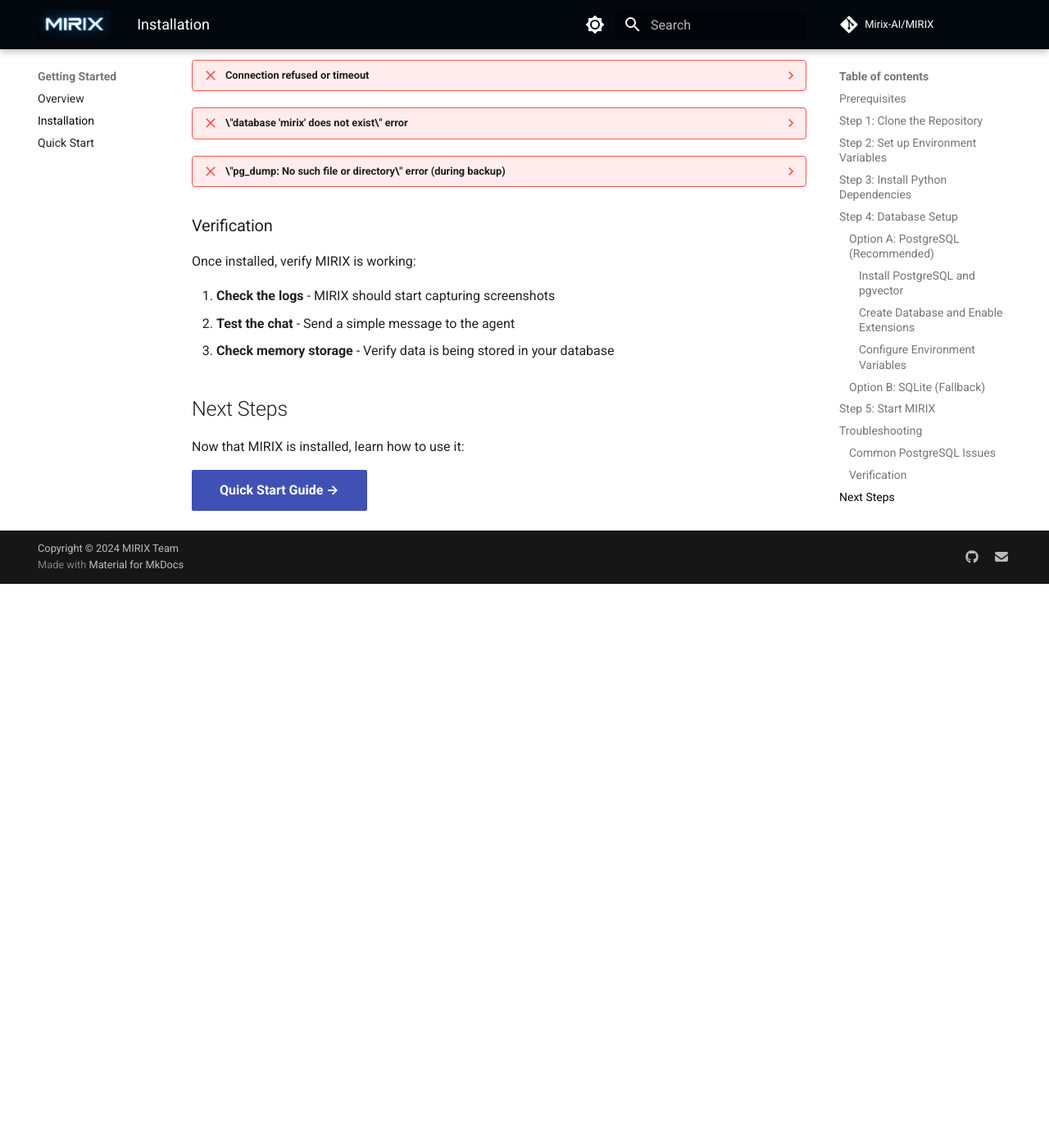
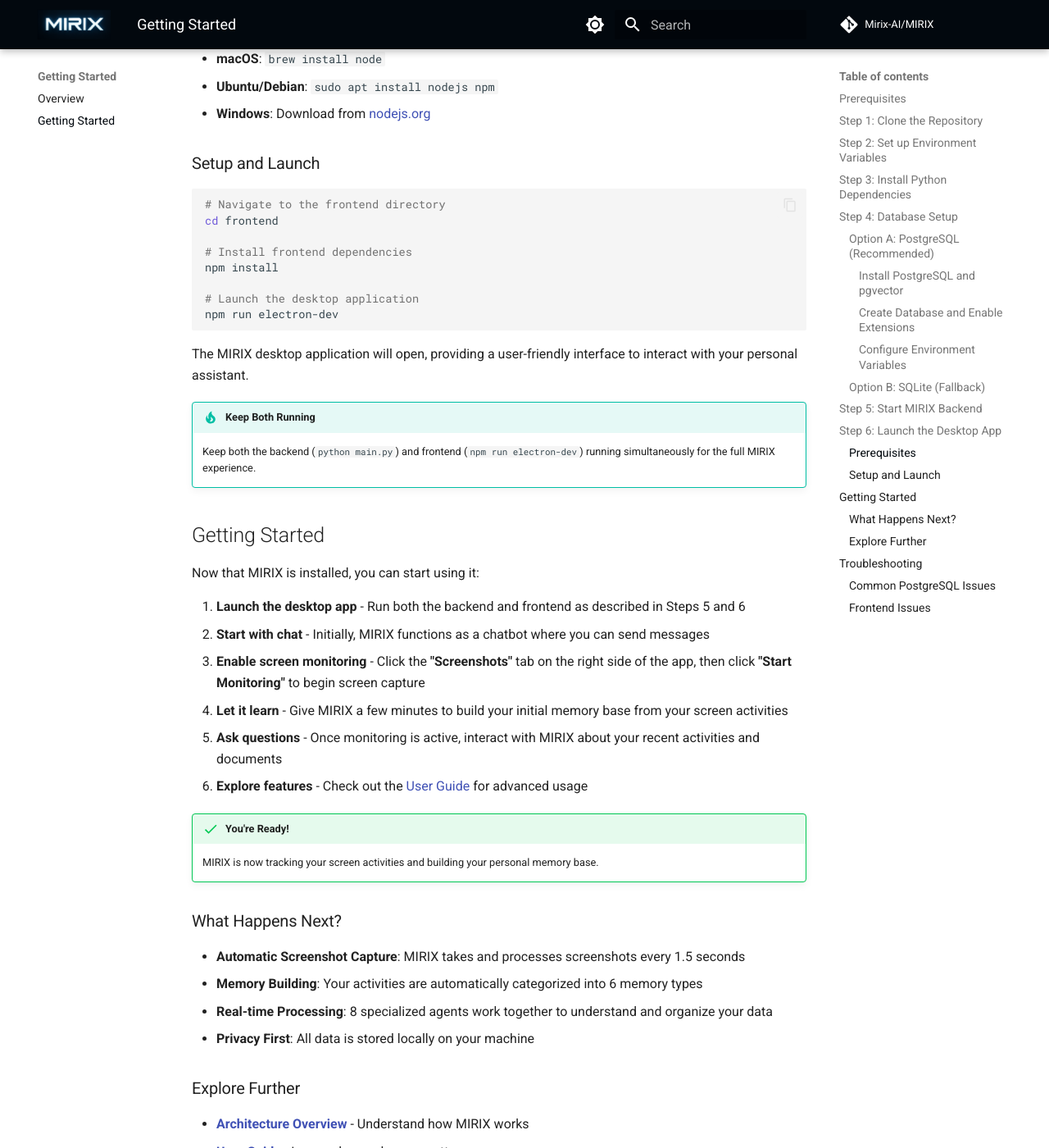
Before and after one commit to Mirix-AI/MIRIX-docs, an MkDocs documentation site: the page built from docs/getting-started/installation.md, in a window 1280 px wide and 1400 px high, scrolled down 2712 px. Shown: the whole window at 82% size. Built offline with MkDocs 1.6.1 and Material for MkDocs 9.7.7, drawn with Linux system fonts in a browser that asks for light colours; comment, search, counter and statistics services are not loaded; before the commit the page ends 3424 px from its top, so only the background shows below that; some of the changed text lies outside the part shown.

````diff
--- a/docs/getting-started/installation.md
+++ b/docs/getting-started/installation.md
@@ -1,10 +1,11 @@
-# Installation
+# Installation & Getting Started
 
-This guide will walk you through setting up MIRIX on your system with PostgreSQL for optimal performance.
+This guide will walk you through setting up MIRIX on your system and getting started with your first use.
 
 ## Prerequisites
 
 - **Python 3.11** or later
+- **Node.js 14** or later (for the desktop app)
 - A valid [**GEMINI API key**](https://aistudio.google.com/app/apikey)
 - **PostgreSQL 17** (recommended for best performance)
 
@@ -113,13 +114,75 @@ If PostgreSQL setup fails, MIRIX will automatically use SQLite. Simply omit the
 
     SQLite works but has limitations in concurrent access and advanced search capabilities compared to PostgreSQL.
 
-## Step 5: Start MIRIX
+## Step 5: Start MIRIX Backend
 
 ```bash
 python main.py
 ```
 
 MIRIX will automatically create all necessary database tables on first startup and begin processing on-screen activities immediately.
+
+## Step 6: Launch the Desktop App
+
+To use the graphical interface, you'll need to set up and run the frontend application.
+
+### Prerequisites
+
+Ensure you have **Node.js** (version 14 or later) installed:
+
+- **macOS**: `brew install node`
+- **Ubuntu/Debian**: `sudo apt install nodejs npm`
+- **Windows**: Download from [nodejs.org](https://nodejs.org/)
+
+### Setup and Launch
+
+```bash
+# Navigate to the frontend directory
+cd frontend
+
+# Install frontend dependencies
+npm install
+
+# Launch the desktop application
+npm run electron-dev
+```
+
+The MIRIX desktop application will open, providing a user-friendly interface to interact with your personal assistant.
+
+!!! tip "Keep Both Running"
+
+    Keep both the backend (`python main.py`) and frontend (`npm run electron-dev`) running simultaneously for the full MIRIX experience.
+
+
+
+## Getting Started
+
+Now that MIRIX is installed, you can start using it:
+
+1. **Launch the desktop app** - Run both the backend and frontend as described in Steps 5 and 6
+2. **Start with chat** - Initially, MIRIX functions as a chatbot where you can send messages
+3. **Enable screen monitoring** - Click the **"Screenshots"** tab on the right side of the app, then click **"Start Monitoring"** to begin screen capture
+4. **Let it learn** - Give MIRIX a few minutes to build your initial memory base from your screen activities
+5. **Ask questions** - Once monitoring is active, interact with MIRIX about your recent activities and documents
+6. **Explore features** - Check out the [User Guide](../user-guide/) for advanced usage
+
+!!! success "You're Ready!"
+
+    MIRIX is now tracking your screen activities and building your personal memory base.
+
+### What Happens Next?
+
+- **Automatic Screenshot Capture**: MIRIX takes and processes screenshots every 1.5 seconds
+- **Memory Building**: Your activities are automatically categorized into 6 memory types
+- **Real-time Processing**: 8 specialized agents work together to understand and organize your data
+- **Privacy First**: All data is stored locally on your machine
+
+### Explore Further
+
+- **[Architecture Overview](../architecture/multi-agent-system.md)** - Understand how MIRIX works
+- **[User Guide](../user-guide/backend-usage.md)** - Learn advanced usage patterns
+- **[Desktop App](../user-guide/desktop-app.md)** - Try the GUI interface
+- **[API Reference](../api/agent-api.md)** - Build custom integrations
 
 ## Troubleshooting
 
@@ -172,16 +235,41 @@ MIRIX will automatically create all necessary database tables on first startup a
     export PATH="$(brew --prefix postgresql@17)/bin:$PATH"
     ```
 
-### Verification
+### Frontend Issues
 
-Once installed, verify MIRIX is working:
+??? failure "\"node: command not found\" error"
 
-1. **Check the logs** - MIRIX should start capturing screenshots
-2. **Test the chat** - Send a simple message to the agent
-3. **Check memory storage** - Verify data is being stored in your database
+    Install Node.js first:
+    ```bash
+    # macOS
+    brew install node
 
-## Next Steps
+    # Ubuntu/Debian
+    sudo apt install nodejs npm
 
-Now that MIRIX is installed, learn how to use it:
+    # Verify installation
+    node --version
+    npm --version
+    ```
 
-[**Quick Start Guide →**](quick-start.md){ .md-button .md-button--primary }
+??? failure "\"npm install\" fails with permission errors"
+
+    Fix npm permissions or use a Node version manager:
+    ```bash
+    # Option 1: Fix npm permissions (Linux/macOS)
+    sudo chown -R $(whoami) ~/.npm
+
+    # Option 2: Use nvm (recommended)
+    curl -o- https://raw.githubusercontent.com/nvm-sh/nvm/v0.39.0/install.sh | bash
+    nvm install node
+    ```
+
+??? failure "\"Module not found\" errors when running electron"
+
+    Ensure all dependencies are installed:
+    ```bash
+    cd frontend
+    rm -rf node_modules package-lock.json
+    npm install
+    npm run electron-dev
+    ```
--- a/mkdocs.yml
+++ b/mkdocs.yml
@@ -66,8 +66,7 @@ markdown_extensions:
 nav:
   - Getting Started:
     - Overview: getting-started/overview.md
-    - Installation: getting-started/installation.md
-    - Quick Start: getting-started/quick-start.md
+    - Getting Started: getting-started/installation.md
   - Architecture:
     - Multi-Agent System: architecture/multi-agent-system.md
     - Memory Components: architecture/memory-components.md
````
Also changed, not shown: README.md (+1 -2 lines), docs/getting-started/overview.md (+4 -15 lines), docs/getting-started/quick-start.md (deleted, +0 -191 lines), docs/index.md (+1 -1 lines).
